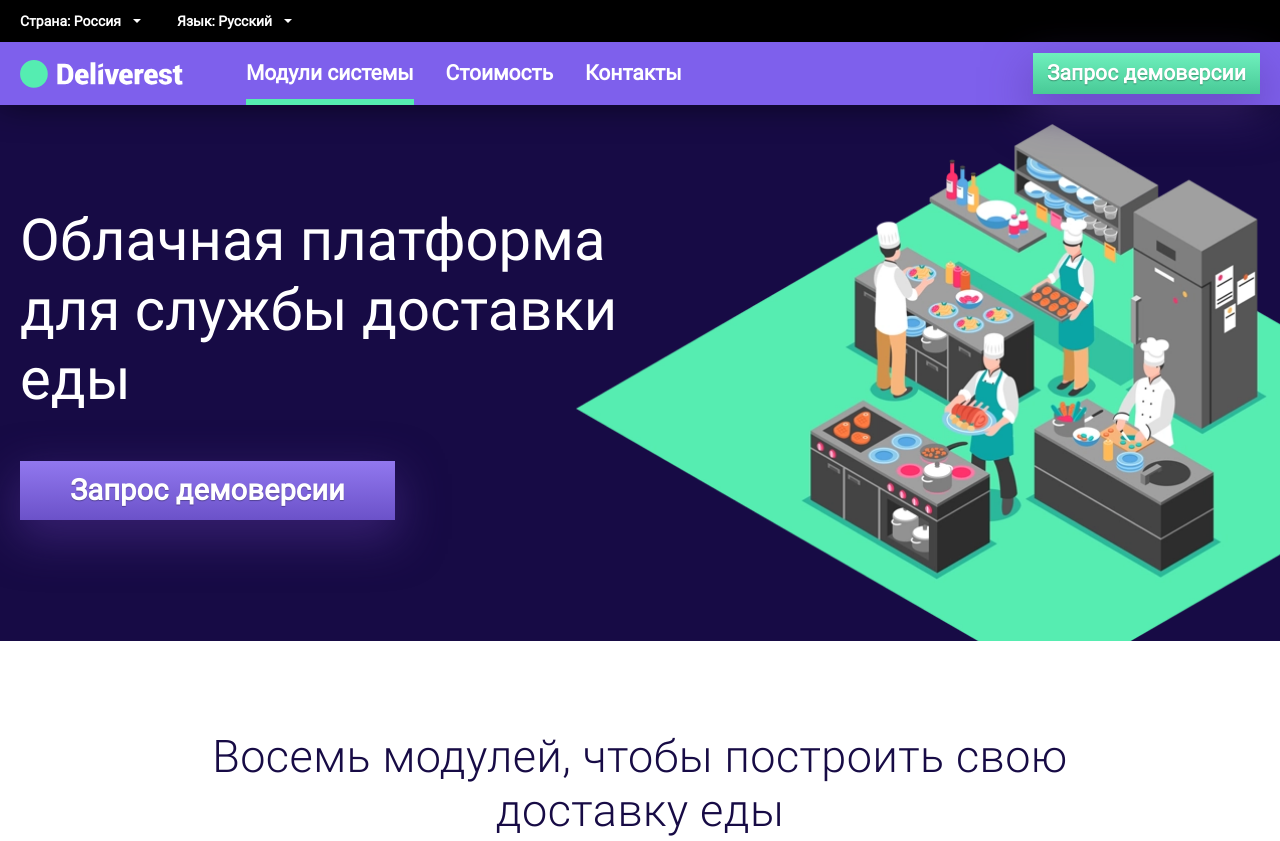
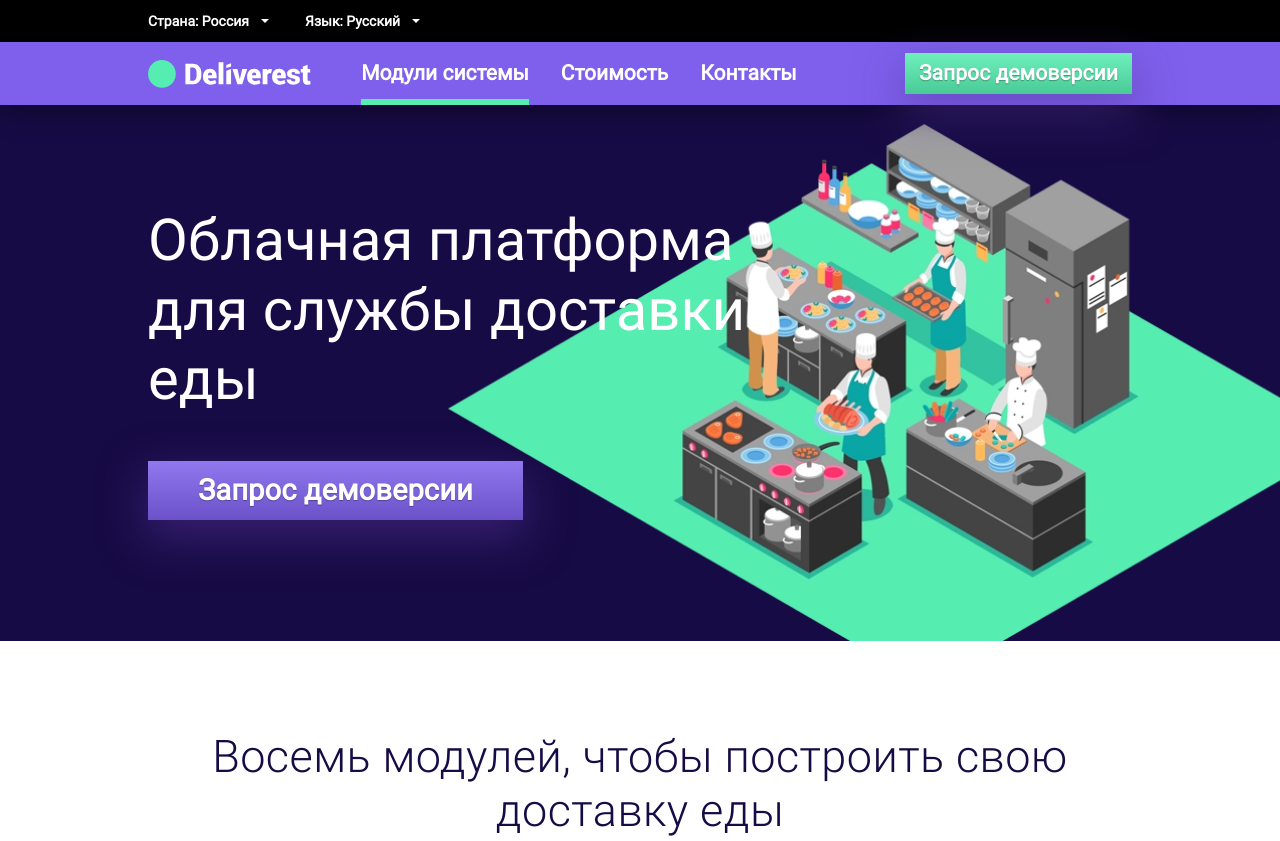
Before and after one commit to vsbchkv/deliverest, a website: page dist/index.html in a window 1280 px wide. Shown: the top 841 px of the page. Drawn offline with nearby package versions, Linux system fonts and the light colour scheme.

Commit message:
change max content width to 1280px

```diff
--- a/dist/index.html
+++ b/dist/index.html
@@ -15,7 +15,7 @@
   <div class="page-layout">
     <header class="header">
   <div class="locales header__locales">
-    <div class="content-wrapper content-wrapper--wide locales__wrapper">
+    <div class="content-wrapper locales__wrapper">
       <div class="locales__item locale-dropdown">
         <div class="locale-dropdown__current">Страна: Россия</div>
         <ul class="locale-dropdown__list">
@@ -34,7 +34,7 @@
     </div>
   </div>
   <nav class="header-nav header__nav">
-    <div class="content-wrapper content-wrapper--wide header-nav__navigation">
+    <div class="content-wrapper header-nav__navigation">
       <a href="/" class="header__home-link"><img class="header__logo" src="media/images/logo.svg" alt=""></a>
       <ul class="header-nav__list">
         <li class="header-nav__item header-nav__item--active">
@@ -57,7 +57,7 @@
 
     <main class="main">
       <section class="intro">
-        <div class="content-wrapper content-wrapper--wide intro__wrapper">
+        <div class="content-wrapper intro__wrapper">
           <div class="intro__pic">
             <picture>
               <source type="image/webp" srcset="media/images/intro@1x.webp 1x, media/images/intro@2x.webp 2x">
@@ -300,7 +300,7 @@
         </div>
       </section>
       <section class="marketing">
-        <div class="content-wrapper content-wrapper--wide">
+        <div class="content-wrapper">
           <h2 class="section-title marketing__title">Платформа маркетинга</h2>
           <div class="marketing__text">
             <p>Мы&nbsp;объединили в&nbsp;одну систему эффективные инструменты для привлечения и&nbsp;удержания клиентов.</p>
```
